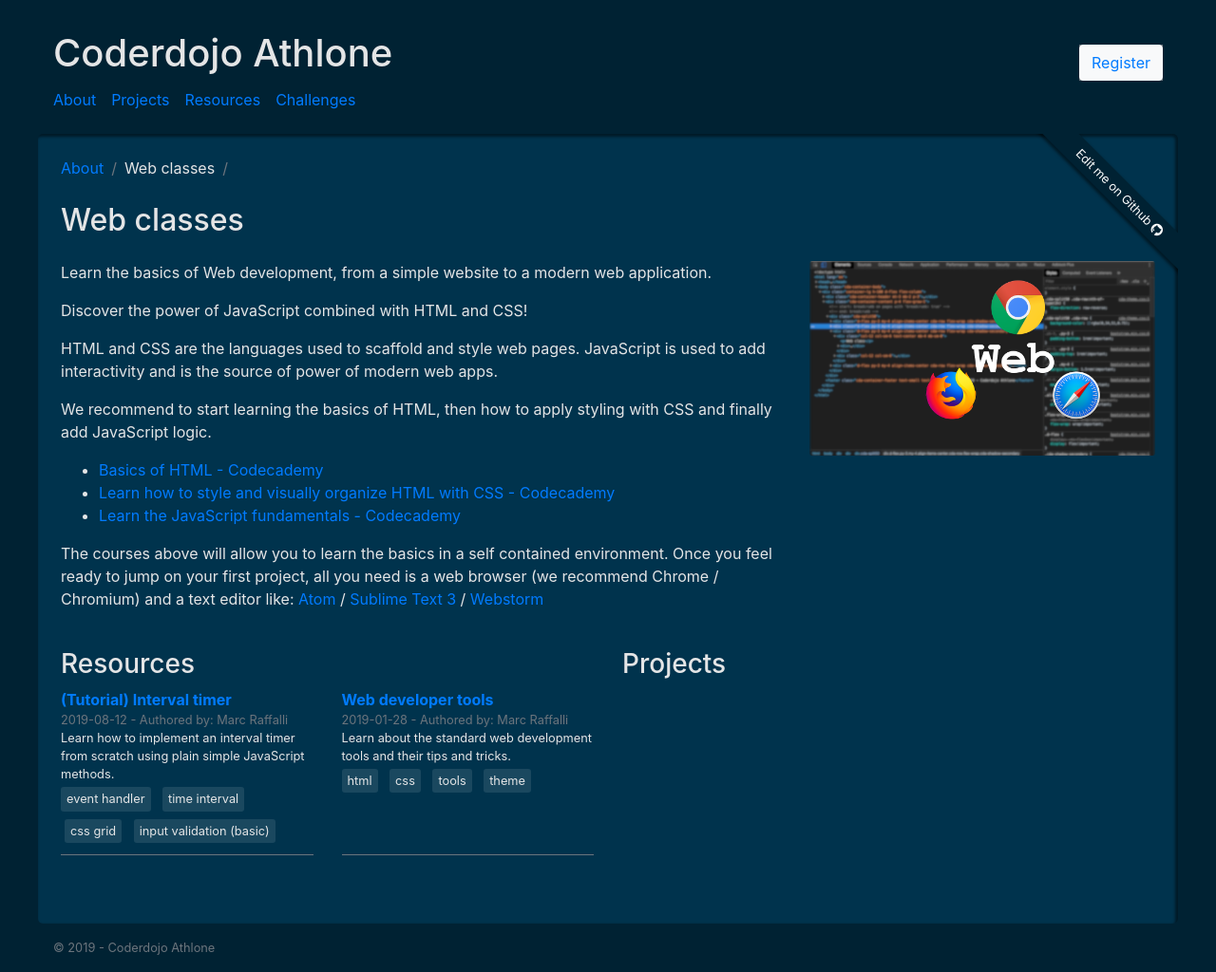
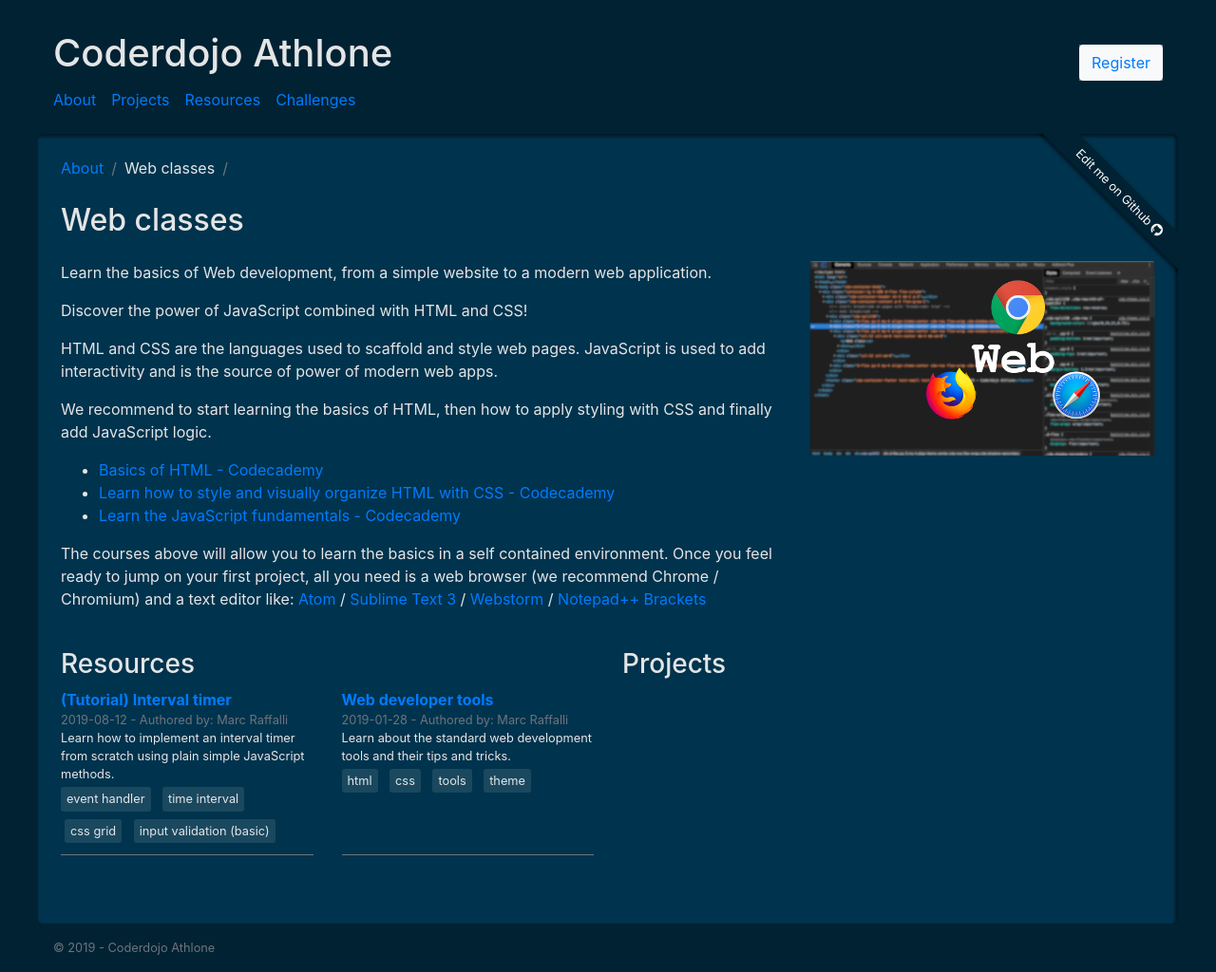
Before and after one commit to CoderdojoAthlone/coderdojoathlone.github.io, a Jekyll site: the page built from pages/en/about/class-web.html, in a window 1280 px wide. Shown: the whole page at 95% size. Built offline with Jekyll 4.4.1, drawn with Linux system fonts in a browser that asks for light colours.

Commit message:
Update class-web.html

```diff
--- a/pages/en/about/class-web.html
+++ b/pages/en/about/class-web.html
@@ -47,7 +47,9 @@
       Once you feel ready to jump on your first project, all you need is a web browser (we recommend Chrome / Chromium) and a text editor like:
       <a href="https://atom.io/" target="_blank">Atom</a> /
       <a href="https://www.sublimetext.com/" target="_blank">Sublime Text 3</a> /
-      <a href="https://www.jetbrains.com/webstorm/" target="_blank">Webstorm</a>
+      <a href="https://www.jetbrains.com/webstorm/" target="_blank">Webstorm</a> /
+      <a href="https://www.notepad-plus-plus.org/" target="_blank">Notepad++</a>
+      <a href="https://www.brackets.io/" target="_blank">Brackets</a>
     </p>
   </div>
   <div class="col-12 col-sm-4 mt-3 mt-sm-0">
```
